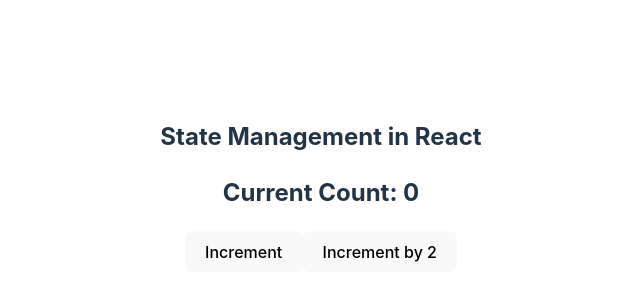
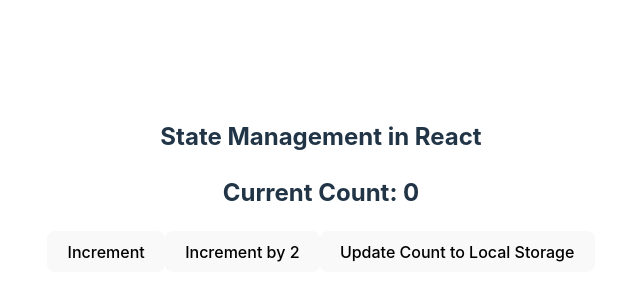
Before and after one commit to wgong/DigiSafari-React, a React (Vite) app in the folder Module06/state-demo-app/: page / in a window 1280 px wide. Shown: the part 214-514 px from the top of the page, without its empty margins (319-959 px from the left). Built offline with nearby package versions, Linux system fonts and the light colour scheme.

Commit message:
Local Storage

```diff
--- a/Module06/state-demo-app/src/components/Counter.jsx
+++ b/Module06/state-demo-app/src/components/Counter.jsx
@@ -2,7 +2,11 @@ import React from 'react'
 import { useState } from 'react';
 
 function Counter() {
-    const [count, setCount] = useState(0)
+    const getInitialCountFromLocalStorage = () =>{
+      return Number(localStorage.getItem('count') || 0)
+    }
+
+    const [count, setCount] = useState(getInitialCountFromLocalStorage)
 
     const increment = ()=>{
         setCount((count)=> count + 1)
@@ -12,11 +16,16 @@ function Counter() {
         setCount((count)=> count + value)
     }
 
+    const saveCountToLocalStorage=()=>{
+      localStorage.setItem("count", count)
+    }
+
   return (
     <div>
         <h2>Current Count: {count}</h2>
         <button onClick={increment}>Increment</button>
         <button onClick={()=>incrementByValue(2)}>Increment by 2</button>
+        <button onClick={saveCountToLocalStorage}>Update Count to Local Storage</button>
     </div>
   )
 }
```
